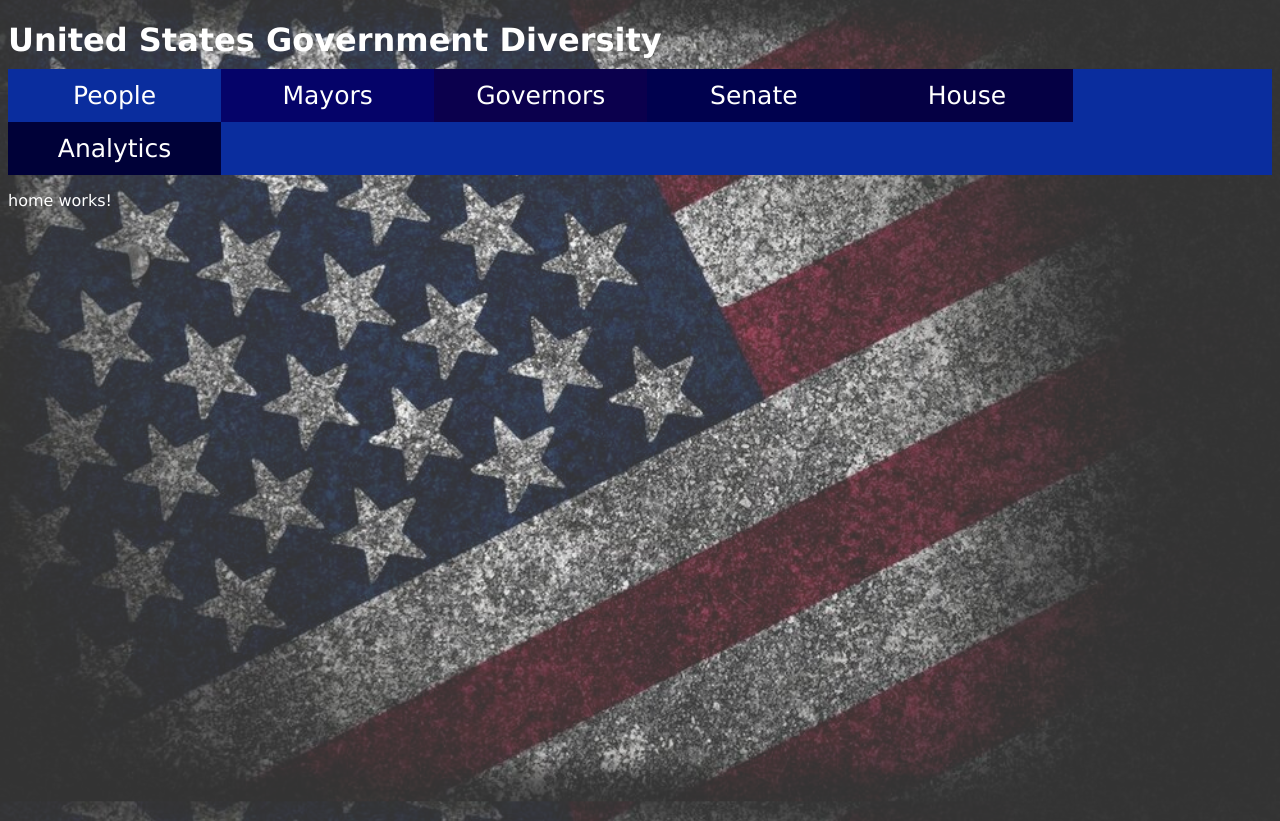
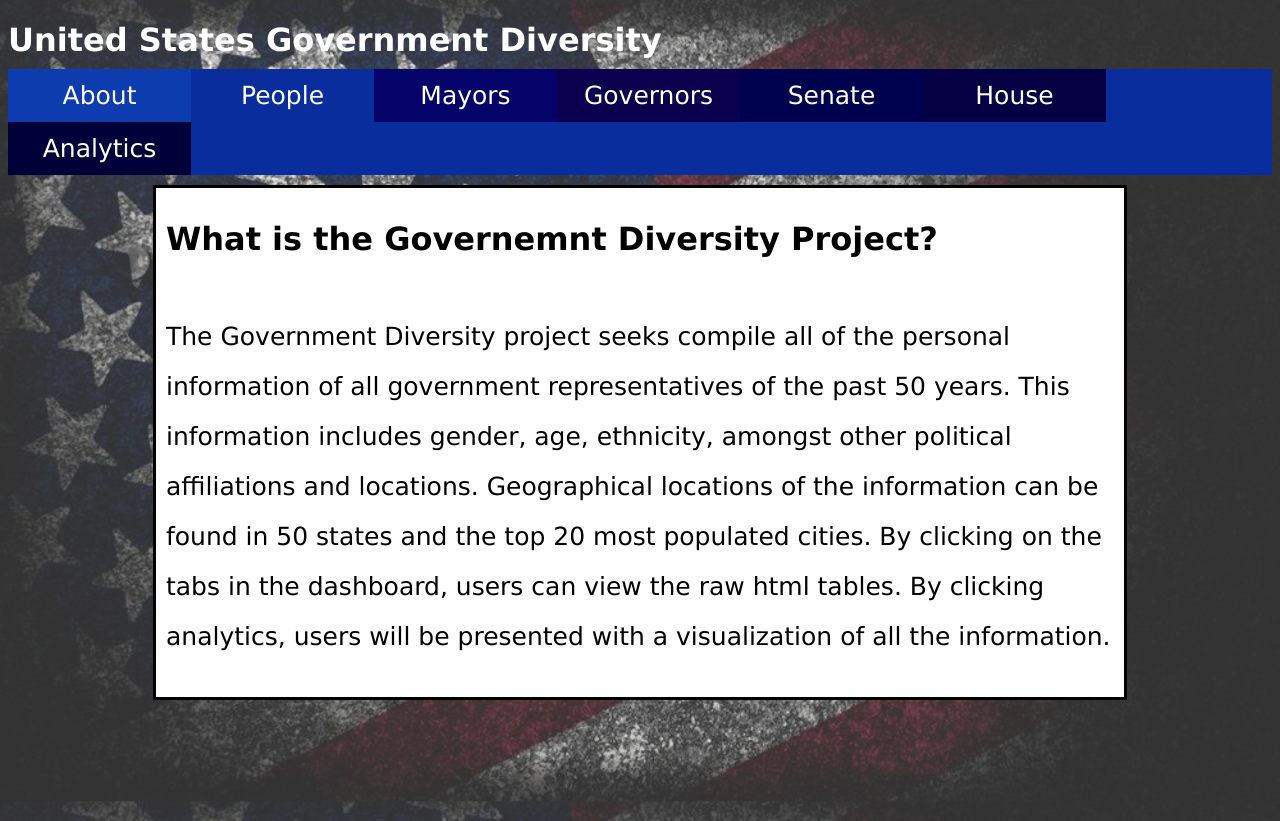
Before and after one commit to Cwiesen/DiversityInclusionFrontend, an Angular app: page /home in a window 1280 px wide. Built offline with nearby package versions, Linux system fonts and the light colour scheme.

Commit message:
added homepage

```diff
--- a/src/app/app-routing.module.ts
+++ b/src/app/app-routing.module.ts
@@ -20,7 +20,7 @@ const routes: Routes = [
   { path: 'governors', component: GovernorsComponent},
   { path: 'analytics', component: AnalyticsComponent},
   { path: 'home', component: HomeComponent},
-  { path: '', redirectTo: '/analytics', pathMatch: 'full' },
+  { path: '', redirectTo: '/home', pathMatch: 'full' },
 
 ];
 
--- a/src/app/dashboard/dashboard.component.css
+++ b/src/app/dashboard/dashboard.component.css
@@ -14,7 +14,7 @@
     color: white;
     text-decoration: none;
     font-size: 25px;
-    width: 14.96%; /* Four equal-width links. If you have two links, use 50%, and 33.33% for three links, etc.. */
+    width: 12.58%; /* Four equal-width links. If you have two links, use 50%, and 33.33% for three links, etc.. */
     text-align: center; /* If you want the text to be centered */
   }
 
@@ -27,6 +27,13 @@
   .navbar a:active {
     background-color: red;
   }
+
+  .z {
+
+      background-color: rgb(13, 60, 175);
+
+  }
+
   .b {
     background-color: rgb(5, 3, 105);
   }
--- a/src/app/dashboard/dashboard.component.html
+++ b/src/app/dashboard/dashboard.component.html
@@ -2,6 +2,7 @@
    United States Government Diversity
 </h1>
 <nav class="navbar">
+   <a class="z" routerLink="/home">About</a>
    <a class="a" routerLink="/persons">People</a>
    <a class="b" routerLink="/mayors">Mayors</a>
    <a class="c" routerLink="/governors">Governors</a>
--- a/src/app/home/home.component.css
+++ b/src/app/home/home.component.css
@@ -0,0 +1,17 @@
+.center {
+    margin: auto;
+    width: 75%;
+    border: 3px solid black;
+    padding: 10px;
+    background-color: white;
+
+  }
+  h1 {
+      color: black;
+  }
+
+  p {
+      color: black;
+      font-size: 25px;
+      line-height: 2;
+  }
--- a/src/app/home/home.component.html
+++ b/src/app/home/home.component.html
@@ -1 +1,10 @@
-<p>home works!</p>
+<div class="center">
+    <h1>What is the Governemnt Diversity Project?</h1>
+    <br>
+    <p>
+        The Government Diversity project seeks compile all of the personal information of all government representatives of the past 50 years.
+        This information includes gender, age, ethnicity, amongst other political affiliations and locations. Geographical locations of
+        the information can be found in 50 states and the top 20 most populated cities. By clicking on the tabs in the dashboard, users
+        can view the raw html tables. By clicking analytics, users will be presented with a visualization of all the information.
+    </p>
+</div>
```
